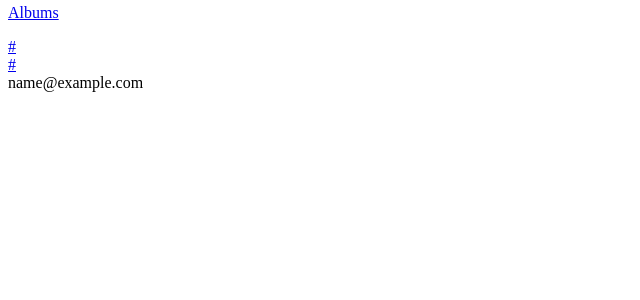
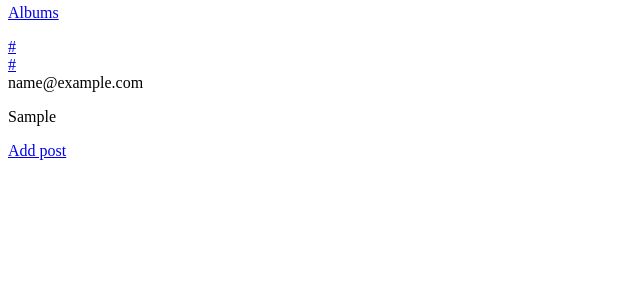
Before and after one commit to RudovichNazar23/My_final_project, a Django app: page /your_profile in a window 1280 px wide. Shown: the part 170-470 px from the top of the page, without its empty margins (0-640 px from the left). Run offline with Django 4.2, Linux system fonts and the light colour scheme; a user stored in the database is signed in; tables that the repository leaves empty hold one stand-in row (values such as "Sample post"); parts of the project's set-up code (start-up, migrations or seed data) failed here and were passed over.

Commit message:
begun adding user_posts

```diff
--- a/My_final_course_project/mus_cloud/main_pg/admin.py
+++ b/My_final_course_project/mus_cloud/main_pg/admin.py
@@ -1,6 +1,7 @@
 from django.contrib import admin
-from .models import Song, Album, User_profile
+from .models import Song, Album, User_profile, User_wall_post
 
 admin.site.register(Song)
 admin.site.register(Album)
 admin.site.register(User_profile)
+admin.site.register(User_wall_post)
--- a/My_final_course_project/mus_cloud/main_pg/models.py
+++ b/My_final_course_project/mus_cloud/main_pg/models.py
@@ -25,3 +25,11 @@ class User_profile(models.Model):
 
     def __str__(self):
         return f"{self.user}"
+
+class User_wall_post(models.Model):
+    user = models.ForeignKey(User, on_delete=models.CASCADE)
+    post = models.TextField(null=True, default="")
+    date_of_post = models.DateTimeField(auto_now=True)
+
+    def __str__(self):
+        return f"{self.user}"
--- a/My_final_course_project/mus_cloud/main_pg/templates/main_pg/your_profile.html
+++ b/My_final_course_project/mus_cloud/main_pg/templates/main_pg/your_profile.html
@@ -79,7 +79,17 @@
         {% endfor %}
     {% endif %}
 
+    <p>
+        {% for post in posts %}
+            {{post.post}}<br>
+        {% endfor %}
+    </p>
 
+<p>
+    <a href="post_news">
+        Add post
+    </a>
+</p>
 
 
 </body>
--- a/My_final_course_project/mus_cloud/main_pg/urls.py
+++ b/My_final_course_project/mus_cloud/main_pg/urls.py
@@ -1,6 +1,6 @@
 from django.urls import path
 from .views import main_page, your_profile, post_song, search_user, post_album, other_user_profile, add_more_information, delete_song, deleting_process, view_songs, view_albums
-from .views import other_user_songs, other_user_albums
+from .views import other_user_songs, other_user_albums, post_news
 from django.conf import settings
 from django.conf.urls.static import static
 
@@ -17,7 +17,8 @@ urlpatterns = [
     path("view_songs",  view_songs, name="view_songs"),
     path("view_albums", view_albums, name="view_albums"),
     path("user/<int:id_user>/songs", other_user_songs, name="songs"),
-    path("user/<int:id_user>/albums", other_user_albums, name="albums")
+    path("user/<int:id_user>/albums", other_user_albums, name="albums"),
+    path("post_news", post_news, name="post_news")
 ]
 
 if settings.DEBUG:
--- a/My_final_course_project/mus_cloud/main_pg/views.py
+++ b/My_final_course_project/mus_cloud/main_pg/views.py
@@ -1,7 +1,7 @@
 from django.shortcuts import render, redirect, get_object_or_404
 from django.views.decorators.csrf import csrf_exempt
-from .forms import SongForm, AlbumForm, Add_more_info
-from .models import Song, User, Album, User_profile
+from .forms import SongForm, AlbumForm, Add_more_info, Add_Text_Post
+from .models import Song, User, Album, User_profile, User_wall_post
 from django.contrib import messages
 from django.core.paginator import Paginator
 
@@ -35,7 +35,28 @@ def add_more_information(request):
 def your_profile(request):
     if request.method == "GET":
         info = User_profile.objects.filter(user=request.user)
-        return render(request, "main_pg/your_profile.html", {"info": info})
+        posts = User_wall_post.objects.filter(user=request.user)
+        return render(request, "main_pg/your_profile.html", {"info": info,
+                                                             "posts": posts})
+
+
+@csrf_exempt
+def post_news(request):
+    if request.method == "GET":
+        form = Add_Text_Post()
+        return render(request, "main_pg/add_text_post.html", {"form": form})
+
+    elif request.method == "POST":
+        form = Add_Text_Post(request.POST)
+        if form.is_valid():
+            user_post = User_wall_post(user=request.user, **form.cleaned_data)
+            user_post.save()
+            messages.success(request, "saved successfully")
+            return redirect("post_news")
+
+        else:
+            messages.error(request, "try again, your form is not valid")
+            return redirect("post_news")
 
 
 @csrf_exempt
```
Also changed, not shown: My_final_course_project/mus_cloud/main_pg/forms.py (+6 -1 lines), My_final_course_project/mus_cloud/main_pg/templates/main_pg/add_text_post.html (added, +25 -0 lines), My_final_course_project/mus_cloud/main_pg/migrations/0030_user_wall_post.py (added), My_final_course_project/mus_cloud/main_pg/migrations/0031_user_wall_post_date_of_post.py (added).
